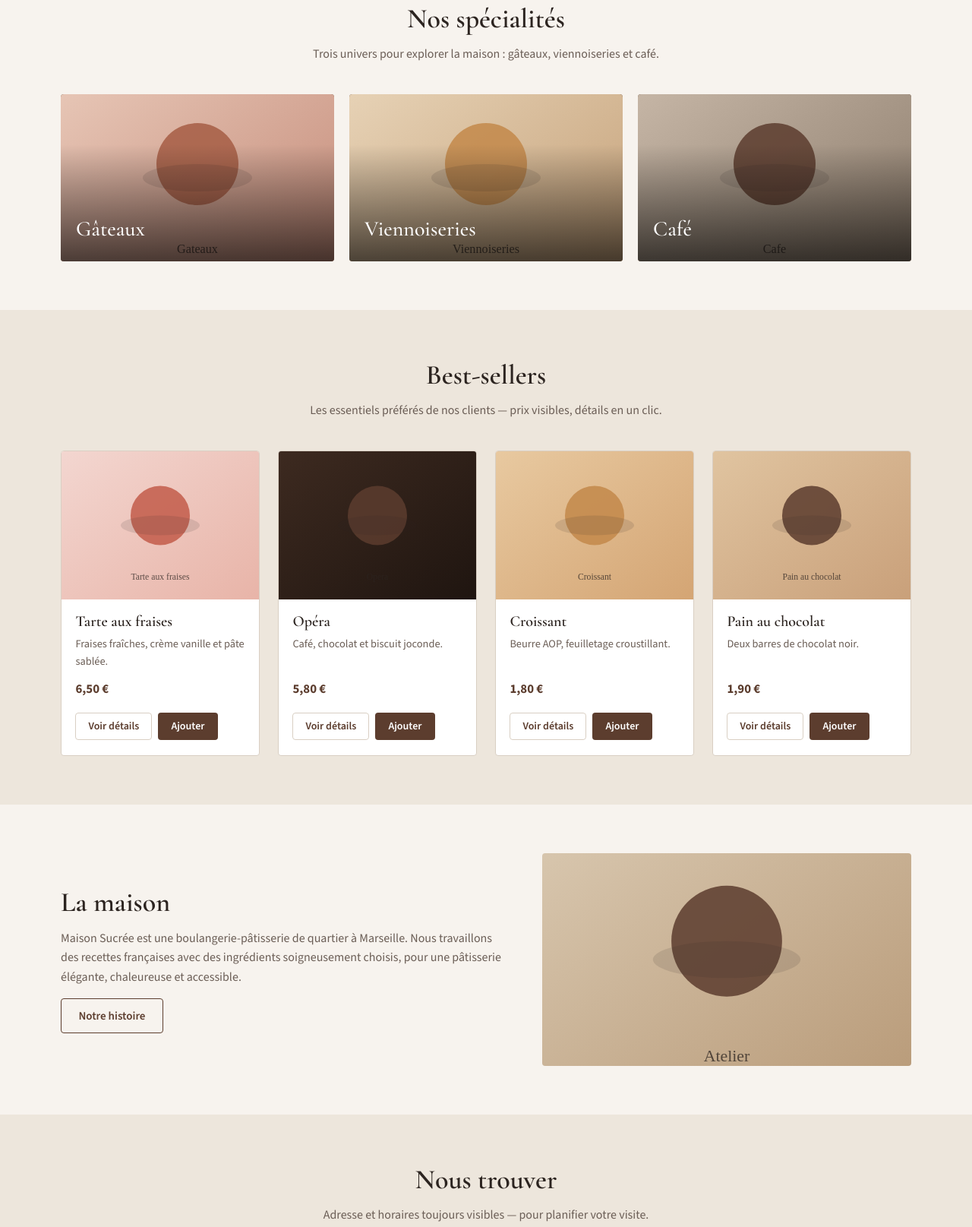
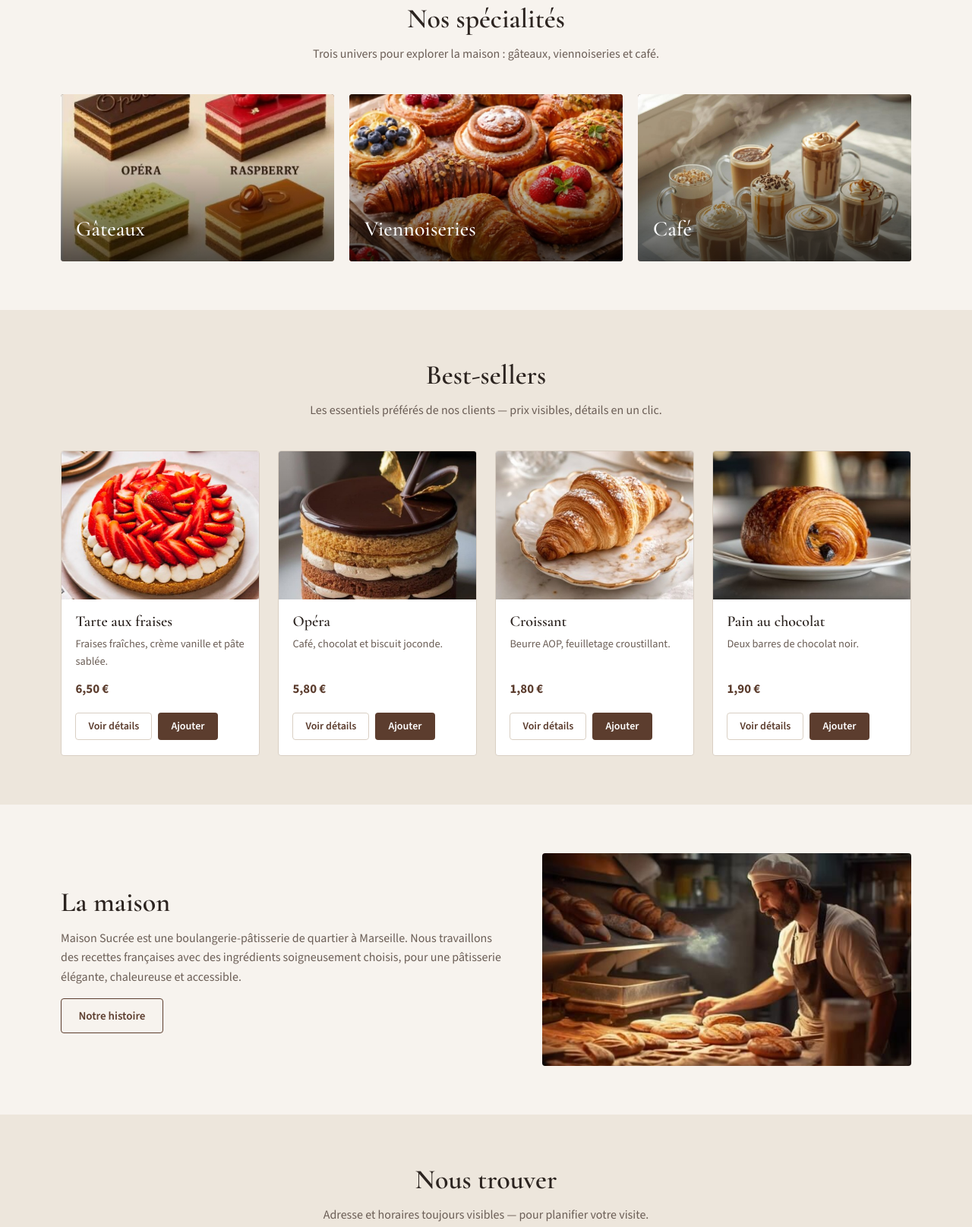
Before and after one commit to RimmaChukhno/Maison_Sucree, a plain HTML site: page index.html in a window 1280 px wide. Shown: the part 838-2453 px from the top of the page at 76% size. Drawn offline with nearby package versions, Linux system fonts and the light colour scheme.

Commit message:
add images

```diff
--- a/css/style.css
+++ b/css/style.css
@@ -325,7 +325,7 @@ p {
   inset: 0;
   background:
     linear-gradient(180deg, rgba(44, 36, 32, 0.25) 0%, rgba(44, 36, 32, 0.72) 100%),
-    url("../assets/images/hero.svg") center / cover no-repeat,
+    url("../assets/images2/hero.jpg") center / cover no-repeat,
     linear-gradient(135deg, #8a6a4f, #3d2a20);
 }
 
@@ -515,7 +515,7 @@ p {
   overflow: hidden;
   min-height: 280px;
   background:
-    url("../assets/images/about.svg") center / cover no-repeat,
+    url("../assets/images2/about.jpg") center / cover no-repeat,
     var(--color-bg-alt);
 }
 
--- a/index.html
+++ b/index.html
@@ -57,15 +57,15 @@
         </div>
         <div class="specialty-grid">
           <a class="specialty-card" href="menu.html?filter=cakes">
-            <div class="specialty-card__bg" style="background-image:url('assets/images/specialty-cakes.svg')"></div>
+            <div class="specialty-card__bg" style="background-image:url('assets/images2/Gateau.jpg')"></div>
             <span>Gâteaux</span>
           </a>
           <a class="specialty-card" href="menu.html?filter=pastries">
-            <div class="specialty-card__bg" style="background-image:url('assets/images/specialty-pastries.svg')"></div>
+            <div class="specialty-card__bg" style="background-image:url('assets/images2/Viennoiserie.jpg')"></div>
             <span>Viennoiseries</span>
           </a>
           <a class="specialty-card" href="menu.html?filter=drinks">
-            <div class="specialty-card__bg" style="background-image:url('assets/images/specialty-coffee.svg')"></div>
+            <div class="specialty-card__bg" style="background-image:url('assets/images2/Cafe.jpg')"></div>
             <span>Café</span>
           </a>
         </div>
--- a/js/products.js
+++ b/js/products.js
@@ -12,7 +12,7 @@ const PRODUCTS = [
     price: 6.5,
     ingredients: "Fraises, farine, beurre, sucre, œufs, lait, vanille.",
     allergens: "Gluten, œufs, lait.",
-    image: "assets/images/strawberry-tart.svg",
+    image: "assets/images2/Tarte-aux-fraises.jpg",
     featured: true
   },
   {
@@ -25,7 +25,7 @@ const PRODUCTS = [
     price: 5.8,
     ingredients: "Amandes, œufs, sucre, beurre, chocolat, café, farine.",
     allergens: "Gluten, œufs, lait, fruits à coque.",
-    image: "assets/images/opera.svg",
+    image: "assets/images2/Opera.jpg",
     featured: true
   },
   {
@@ -38,7 +38,7 @@ const PRODUCTS = [
     price: 5.5,
     ingredients: "Citron, farine, beurre, sucre, œufs.",
     allergens: "Gluten, œufs, lait.",
-    image: "assets/images/lemon-tart.svg",
+    image: "assets/images2/Tarte-au-citron.jpg",
     featured: false
   },
   {
@@ -51,7 +51,7 @@ const PRODUCTS = [
     price: 1.8,
     ingredients: "Farine, beurre, lait, sucre, levure, sel.",
     allergens: "Gluten, lait.",
-    image: "assets/images/croissant.svg",
+    image: "assets/images2/Croissant.jpg",
     featured: true
   },
   {
@@ -64,7 +64,7 @@ const PRODUCTS = [
     price: 1.9,
     ingredients: "Farine, beurre, chocolat, lait, sucre, levure, sel.",
     allergens: "Gluten, lait, soja.",
-    image: "assets/images/pain-chocolat.svg",
+    image: "assets/images2/Pain-au-chocolat.jpg",
     featured: true
   },
   {
@@ -77,7 +77,7 @@ const PRODUCTS = [
     price: 4.2,
     ingredients: "Farine, beurre, œufs, lait, sucre, cacao, chocolat.",
     allergens: "Gluten, œufs, lait.",
-    image: "assets/images/eclair.svg",
+    image: "assets/images2/Eclair-au-chocolat.jpg",
     featured: false
   },
   {
@@ -90,7 +90,7 @@ const PRODUCTS = [
     price: 1.4,
     ingredients: "Farine de blé, eau, sel, levure.",
     allergens: "Gluten.",
-    image: "assets/images/baguette.svg",
+    image: "assets/images2/Baguette-tradition.jpg",
     featured: false
   },
   {
@@ -103,7 +103,7 @@ const PRODUCTS = [
     price: 3.5,
     ingredients: "Farine de blé, farine de seigle, eau, sel, levain.",
     allergens: "Gluten.",
-    image: "assets/images/campagne.svg",
+    image: "assets/images2/Pain-de-campagne.jpg",
     featured: false
   },
   {
@@ -116,7 +116,7 @@ const PRODUCTS = [
     price: 4.0,
     ingredients: "Farine, beurre, œufs, lait, sucre, levure, sel.",
     allergens: "Gluten, œufs, lait.",
-    image: "assets/images/brioche.svg",
+    image: "assets/images2/Brioche.jpg",
     featured: false
   },
   {
@@ -129,7 +129,7 @@ const PRODUCTS = [
     price: 2.5,
     ingredients: "Café, lait.",
     allergens: "Lait.",
-    image: "assets/images/cafe.svg",
+    image: "assets/images2/Cafe-creme.jpg",
     featured: false
   },
   {
@@ -142,7 +142,7 @@ const PRODUCTS = [
     price: 3.2,
     ingredients: "Chocolat, lait, sucre.",
     allergens: "Lait, soja.",
-    image: "assets/images/chocolat-chaud.svg",
+    image: "assets/images2/Chocolat-chaud.jpg",
     featured: false
   },
   {
@@ -154,7 +154,7 @@ const PRODUCTS = [
     price: 2.8,
     ingredients: "Thé vert, eau.",
     allergens: "Aucun allergène majeur.",
-    image: "assets/images/the.svg",
+    image: "assets/images2/The-vert.jpg",
     featured: false
   }
 ];
```
Also changed, not shown: assets/images2/Baguette-tradition.jpg (added), assets/images2/Brioche.jpg (added), assets/images2/Cafe-creme.jpg (added), assets/images2/Cafe.jpg (added), assets/images2/Chocolat-chaud.jpg (added), assets/images2/Croissant.jpg (added), assets/images2/Eclair-au-chocolat.jpg (added), assets/images2/Gateau.jpg (added), assets/images2/Opera.jpg (added), assets/images2/Pain-au-chocolat.jpg (added), assets/images2/Pain-de-campagne.jpg (added), assets/images2/Tarte-au-citron.jpg (added), assets/images2/Tarte-aux-fraises.jpg (added), assets/images2/The-vert.jpg (added), 3 more files.
